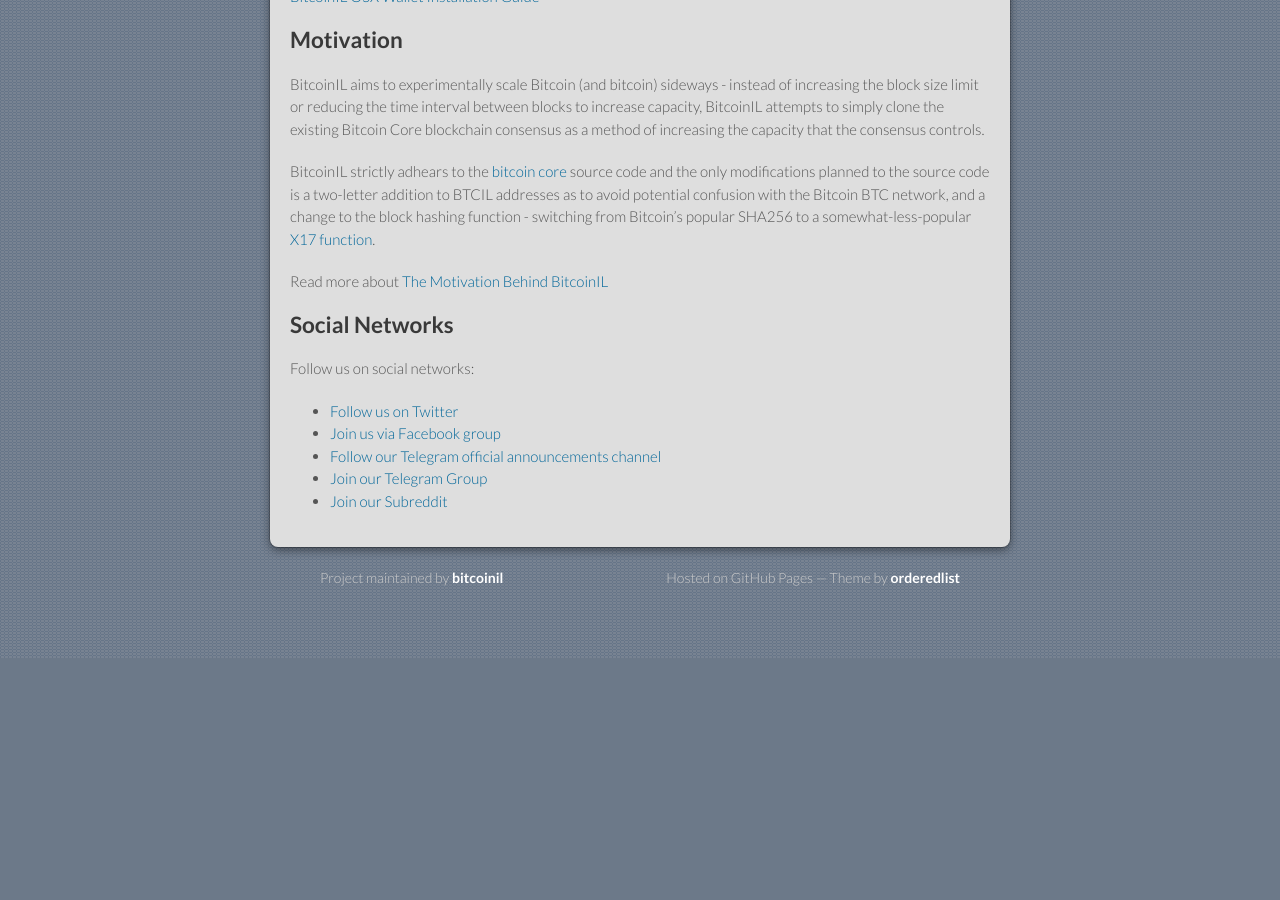
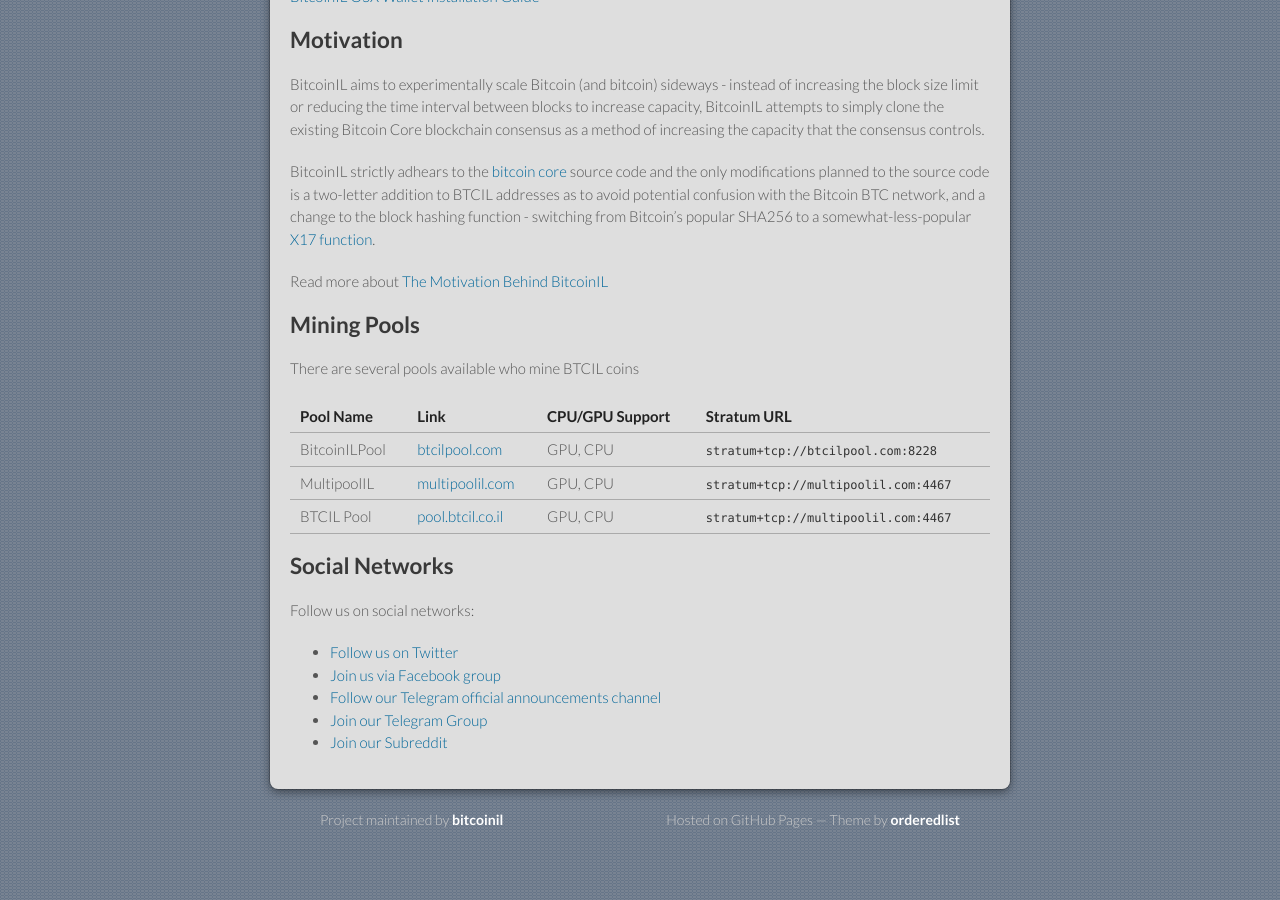
Before and after one commit to bitcoinil/guides, a Jekyll site: the page built from docs/index.md, in a window 1280 px wide and 900 px high, scrolled down 668 px. Built offline with Jekyll 4.4.1, drawn with Linux system fonts in a browser that asks for light colours; before the commit the page ends 1326 px from its top, so only the background shows below that.

Commit message:
Updated main page with pools table

```diff
--- a/docs/index.md
+++ b/docs/index.md
@@ -36,6 +36,19 @@ BitcoinIL strictly adhears to the [bitcoin core](https://github.com/bitcoin/bitc
 
 Read more about [The Motivation Behind BitcoinIL](./pages/motivation.html)
 
+## Mining Pools
+
+There are several pools available who mine BTCIL coins
+
+| Pool Name | Link | CPU/GPU Support | Stratum URL |
+| - | - | - | - |
+| BitcoinILPool | [btcilpool.com](https://btcilpool.com/) | GPU, CPU | `stratum+tcp://btcilpool.com:8228` |
+| MultipoolIL | [multipoolil.com](https://multipoolil.com/) | GPU, CPU | `stratum+tcp://multipoolil.com:4467` |
+| BTCIL Pool | [pool.btcil.co.il](stratum+tcp://stratum.btcil.co.il:8736) | GPU, CPU | `stratum+tcp://multipoolil.com:4467` |
+
+
+
+
 ## Social Networks
 
 Follow us on social networks:
```
